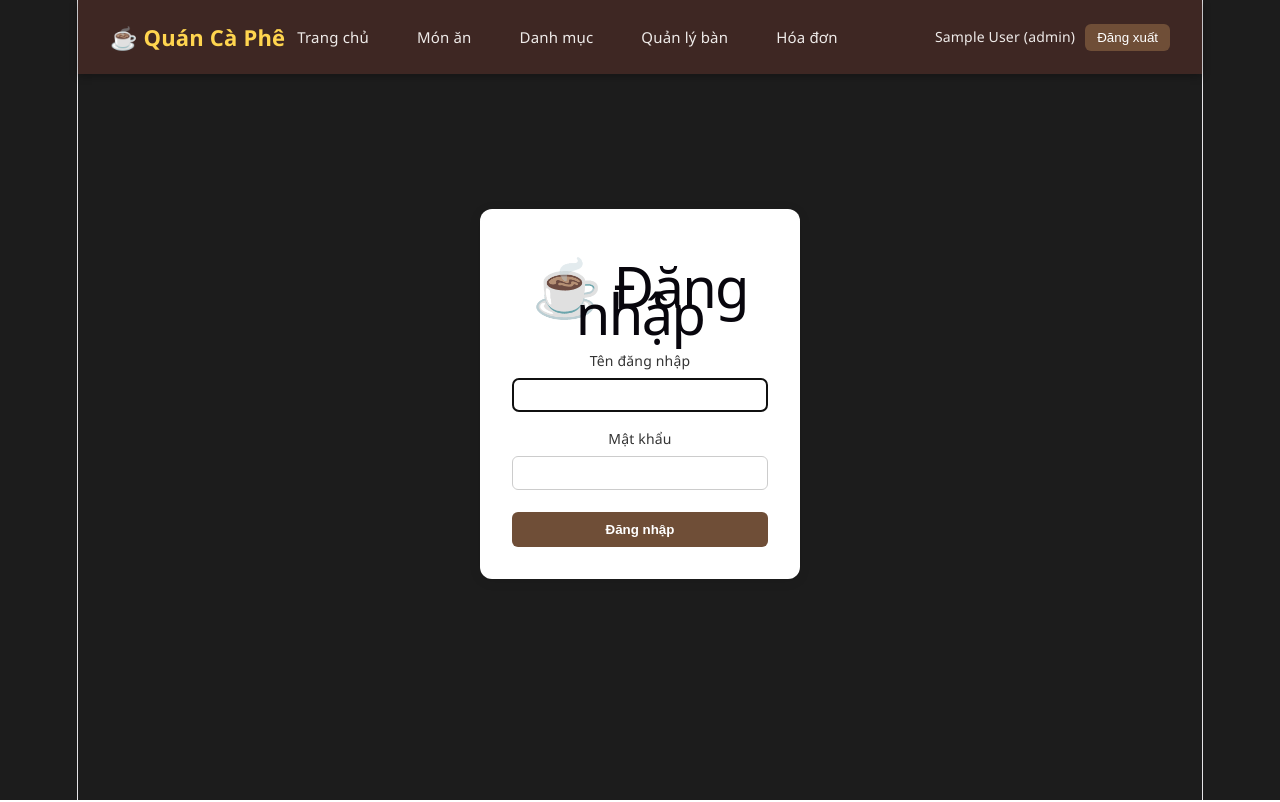
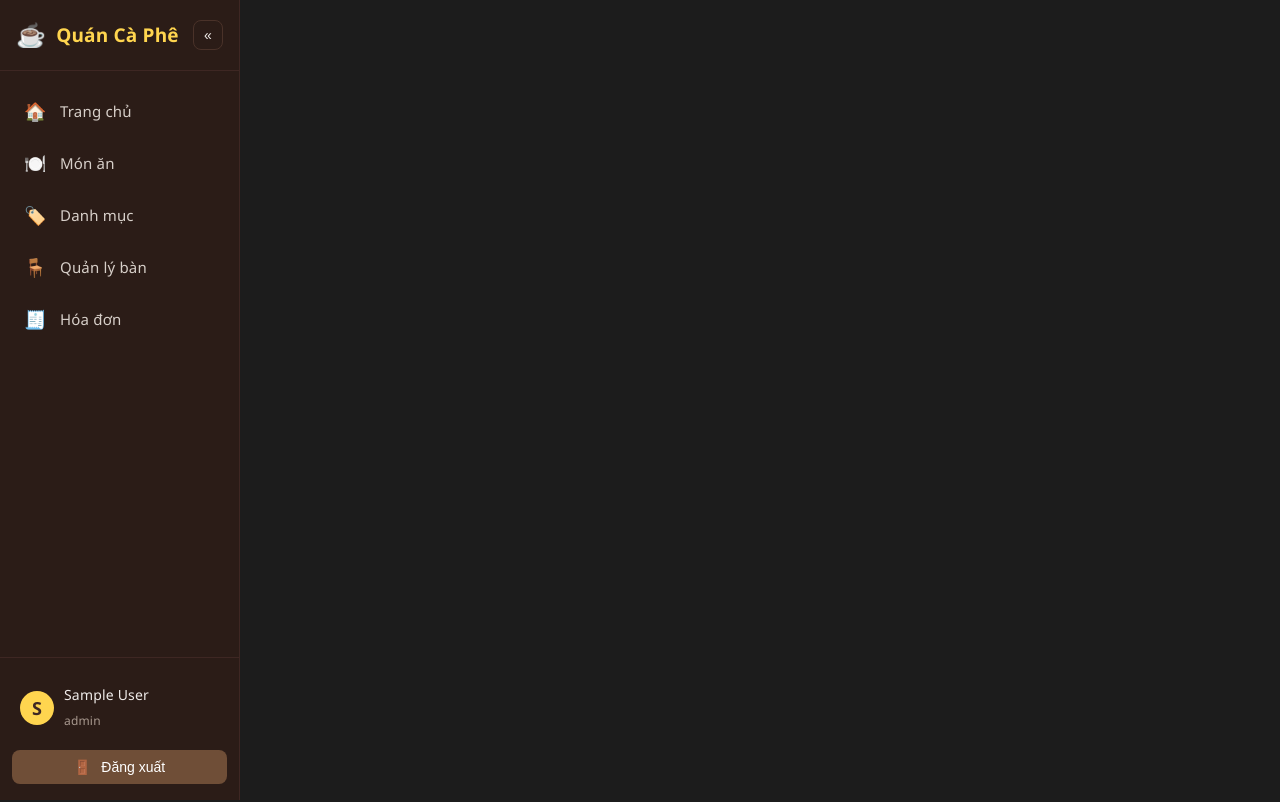
Before and after one commit to giab85981-crypto/PhanMemQuanLyCafe-Web, a React app in the folder frontend/: page /login in a window 1280 px wide. Shown: the top 802 px of the page. Built offline with nearby package versions, Linux system fonts and the light colour scheme; sample sign-in values are in the browser's storage; the HTML template or start-up script is replaced by a standard one.

Commit message:
đang trong giai đoạn làm

```diff
--- a/frontend/src/App.jsx
+++ b/frontend/src/App.jsx
@@ -1,7 +1,7 @@
 import { BrowserRouter, Routes, Route } from 'react-router-dom'
 import { AuthProvider } from './context/AuthContext'
 import ProtectedRoute from './components/ProtectedRoute'
-import Navbar from './components/Navbar'
+import Sidebar from './components/Sidebar'
 import Home from './pages/Home'
 import Foods from './pages/Foods'
 import Categories from './pages/Categories'
@@ -14,7 +14,9 @@ function App() {
   return (
     <BrowserRouter>
       <AuthProvider>
-        <Navbar />
+        <div className="app-layout">
+          <Sidebar />
+          <main className="main-content">
             <Routes>
               <Route path="/login" element={<Login />} />
               <Route path="/" element={<Home />} />
@@ -30,6 +32,8 @@ function App() {
                 }
               />
             </Routes>
+          </main>
+        </div>
       </AuthProvider>
     </BrowserRouter>
   )
--- a/frontend/src/api.js
+++ b/frontend/src/api.js
@@ -1,7 +1,7 @@
 import axios from 'axios'
 
 const api = axios.create({
-  baseURL: 'https://localhost:7196/api',
+  baseURL: 'http://localhost:5142/api',
 })
 
 // Interceptor: tự động gắn "Authorization: Bearer <token>" nếu đã đăng nhập
--- /dev/null
+++ b/frontend/src/components/Sidebar.css
@@ -0,0 +1,246 @@
+.sidebar {
+  --sidebar-w: 240px;
+  --sidebar-w-collapsed: 72px;
+  width: var(--sidebar-w);
+  min-width: var(--sidebar-w);
+  height: 100vh;
+  position: sticky;
+  top: 0;
+  display: flex;
+  flex-direction: column;
+  background: #2b1c17;
+  border-right: 1px solid #3e2723;
+  transition: width 0.2s ease, min-width 0.2s ease;
+  overflow: hidden;
+}
+
+.sidebar.collapsed {
+  width: var(--sidebar-w-collapsed);
+  min-width: var(--sidebar-w-collapsed);
+}
+
+.sidebar-header {
+  display: flex;
+  align-items: center;
+  justify-content: space-between;
+  gap: 8px;
+  padding: 20px 16px;
+  border-bottom: 1px solid #3e2723;
+}
+
+.sidebar-brand {
+  display: flex;
+  align-items: center;
+  gap: 10px;
+  font-size: 19px;
+  font-weight: bold;
+  color: #ffd54f;
+  white-space: nowrap;
+  overflow: hidden;
+}
+
+.sidebar-brand .logo-icon {
+  font-size: 24px;
+  flex-shrink: 0;
+}
+
+.sidebar-toggle {
+  background: transparent;
+  border: 1px solid #4a3229;
+  color: #efebe9;
+  width: 30px;
+  height: 30px;
+  border-radius: 8px;
+  cursor: pointer;
+  display: flex;
+  align-items: center;
+  justify-content: center;
+  font-size: 14px;
+  flex-shrink: 0;
+  transition: background 0.2s;
+}
+
+.sidebar-toggle:hover {
+  background: rgba(255, 255, 255, 0.08);
+}
+
+.sidebar-nav {
+  flex: 1;
+  display: flex;
+  flex-direction: column;
+  gap: 4px;
+  padding: 16px 12px;
+  overflow-y: auto;
+}
+
+.sidebar-link {
+  display: flex;
+  align-items: center;
+  gap: 14px;
+  padding: 11px 12px;
+  border-radius: 8px;
+  color: #d7cfc9;
+  text-decoration: none;
+  font-size: 15px;
+  white-space: nowrap;
+  overflow: hidden;
+  transition: background 0.15s, color 0.15s;
+}
+
+.sidebar-link .icon {
+  font-size: 18px;
+  width: 22px;
+  text-align: center;
+  flex-shrink: 0;
+}
+
+.sidebar-link:hover {
+  background: rgba(255, 255, 255, 0.08);
+  color: #fff;
+}
+
+.sidebar-link.active {
+  background: #ffd54f;
+  color: #3e2723;
+  font-weight: bold;
+}
+
+.sidebar.collapsed .sidebar-link {
+  justify-content: center;
+  padding: 11px 0;
+}
+
+.sidebar.collapsed .link-text,
+.sidebar.collapsed .sidebar-brand span:not(.logo-icon),
+.sidebar.collapsed .user-details {
+  display: none;
+}
+
+.sidebar-footer {
+  border-top: 1px solid #3e2723;
+  padding: 16px 12px;
+}
+
+.sidebar-user {
+  display: flex;
+  align-items: center;
+  gap: 10px;
+  padding: 8px;
+  border-radius: 8px;
+  margin-bottom: 8px;
+}
+
+.user-avatar {
+  width: 34px;
+  height: 34px;
+  border-radius: 50%;
+  background: #ffd54f;
+  color: #3e2723;
+  display: flex;
+  align-items: center;
+  justify-content: center;
+  font-weight: bold;
+  flex-shrink: 0;
+}
+
+.user-details {
+  display: flex;
+  flex-direction: column;
+  overflow: hidden;
+}
+
+.user-name {
+  font-size: 14px;
+  color: #efebe9;
+  white-space: nowrap;
+  overflow: hidden;
+  text-overflow: ellipsis;
+}
+
+.user-role {
+  font-size: 12px;
+  color: #a8998f;
+}
+
+.sidebar-logout,
+.sidebar-login {
+  width: 100%;
+  display: flex;
+  align-items: center;
+  gap: 10px;
+  justify-content: center;
+  padding: 9px 12px;
+  border: none;
+  border-radius: 8px;
+  background: #6f4e37;
+  color: #fff;
+  cursor: pointer;
+  font-size: 14px;
+  text-decoration: none;
+  transition: background 0.15s;
+}
+
+.sidebar-logout:hover,
+.sidebar-login:hover {
+  background: #7d5a41;
+}
+
+.sidebar.collapsed .sidebar-logout .link-text,
+.sidebar.collapsed .sidebar-login .link-text {
+  display: none;
+}
+
+.mobile-topbar {
+  display: none;
+}
+
+@media (max-width: 768px) {
+  .mobile-topbar {
+    display: flex;
+    align-items: center;
+    justify-content: space-between;
+    background: #2b1c17;
+    padding: 12px 16px;
+    border-bottom: 1px solid #3e2723;
+    position: sticky;
+    top: 0;
+    z-index: 20;
+  }
+
+  .mobile-topbar .sidebar-brand {
+    font-size: 17px;
+  }
+
+  .sidebar {
+    position: fixed;
+    left: 0;
+    top: 0;
+    z-index: 30;
+    transform: translateX(-100%);
+    width: var(--sidebar-w);
+    min-width: var(--sidebar-w);
+    box-shadow: 4px 0 16px rgba(0,0,0,0.4);
+  }
+
+  .sidebar.mobile-open {
+    transform: translateX(0);
+  }
+
+  .sidebar.collapsed {
+    width: var(--sidebar-w);
+    min-width: var(--sidebar-w);
+  }
+
+  .sidebar.collapsed .link-text,
+  .sidebar.collapsed .sidebar-brand span:not(.logo-icon),
+  .sidebar.collapsed .user-details {
+    display: block;
+  }
+
+  .sidebar-backdrop {
+    position: fixed;
+    inset: 0;
+    background: rgba(0,0,0,0.5);
+    z-index: 25;
+  }
+}
--- /dev/null
+++ b/frontend/src/components/Sidebar.jsx
@@ -0,0 +1,104 @@
+import { useState } from 'react'
+import { NavLink, useNavigate } from 'react-router-dom'
+import { useAuth } from '../context/AuthContext'
+import './Sidebar.css'
+
+const links = [
+  { to: '/', label: 'Trang chủ', icon: '🏠', end: true },
+  { to: '/foods', label: 'Món ăn', icon: '🍽️' },
+  { to: '/categories', label: 'Danh mục', icon: '🏷️' },
+  { to: '/tables', label: 'Quản lý bàn', icon: '🪑' },
+  { to: '/bills', label: 'Hóa đơn', icon: '🧾' },
+]
+
+function Sidebar() {
+  const { user, logout } = useAuth()
+  const navigate = useNavigate()
+  const [collapsed, setCollapsed] = useState(false)
+  const [mobileOpen, setMobileOpen] = useState(false)
+
+  function handleLogout() {
+    logout()
+    navigate('/login')
+    setMobileOpen(false)
+  }
+
+  function closeMobile() {
+    setMobileOpen(false)
+  }
+
+  const initial = user?.displayName?.charAt(0)?.toUpperCase() || '?'
+
+  return (
+    <>
+      <div className="mobile-topbar">
+        <div className="sidebar-brand">
+          <span className="logo-icon">☕</span>
+          <span>Quán Cà Phê</span>
+        </div>
+        <button className="sidebar-toggle" onClick={() => setMobileOpen(true)}>
+          ☰
+        </button>
+      </div>
+
+      {mobileOpen && <div className="sidebar-backdrop" onClick={closeMobile} />}
+
+      <aside className={`sidebar ${collapsed ? 'collapsed' : ''} ${mobileOpen ? 'mobile-open' : ''}`}>
+        <div className="sidebar-header">
+          <div className="sidebar-brand">
+            <span className="logo-icon">☕</span>
+            <span>Quán Cà Phê</span>
+          </div>
+          <button
+            className="sidebar-toggle"
+            onClick={() => setCollapsed(c => !c)}
+            title={collapsed ? 'Mở rộng' : 'Thu gọn'}
+          >
+            {collapsed ? '»' : '«'}
+          </button>
+        </div>
+
+        <nav className="sidebar-nav">
+          {links.map(link => (
+            <NavLink
+              key={link.to}
+              to={link.to}
+              end={link.end}
+              className={({ isActive }) => `sidebar-link${isActive ? ' active' : ''}`}
+              onClick={closeMobile}
+              title={link.label}
+            >
+              <span className="icon">{link.icon}</span>
+              <span className="link-text">{link.label}</span>
+            </NavLink>
+          ))}
+        </nav>
+
+        <div className="sidebar-footer">
+          {user ? (
+            <>
+              <div className="sidebar-user" title={`${user.displayName} (${user.role})`}>
+                <div className="user-avatar">{initial}</div>
+                <div className="user-details">
+                  <span className="user-name">{user.displayName}</span>
+                  <span className="user-role">{user.role}</span>
+                </div>
+              </div>
+              <button className="sidebar-logout" onClick={handleLogout}>
+                <span className="icon">🚪</span>
+                <span className="link-text">Đăng xuất</span>
+              </button>
+            </>
+          ) : (
+            <NavLink to="/login" className="sidebar-login" onClick={closeMobile}>
+              <span className="icon">🔑</span>
+              <span className="link-text">Đăng nhập</span>
+            </NavLink>
+          )}
+        </div>
+      </aside>
+    </>
+  )
+}
+
+export default Sidebar
--- a/frontend/src/index.css
+++ b/frontend/src/index.css
@@ -55,14 +55,8 @@ body {
 }
 
 #root {
-  width: 1126px;
-  max-width: 100%;
-  margin: 0 auto;
-  text-align: center;
-  border-inline: 1px solid var(--border);
+  width: 100%;
   min-height: 100svh;
-  display: flex;
-  flex-direction: column;
   box-sizing: border-box;
 }
 
```
Lines whose indentation alone changed are shown as unchanged.
